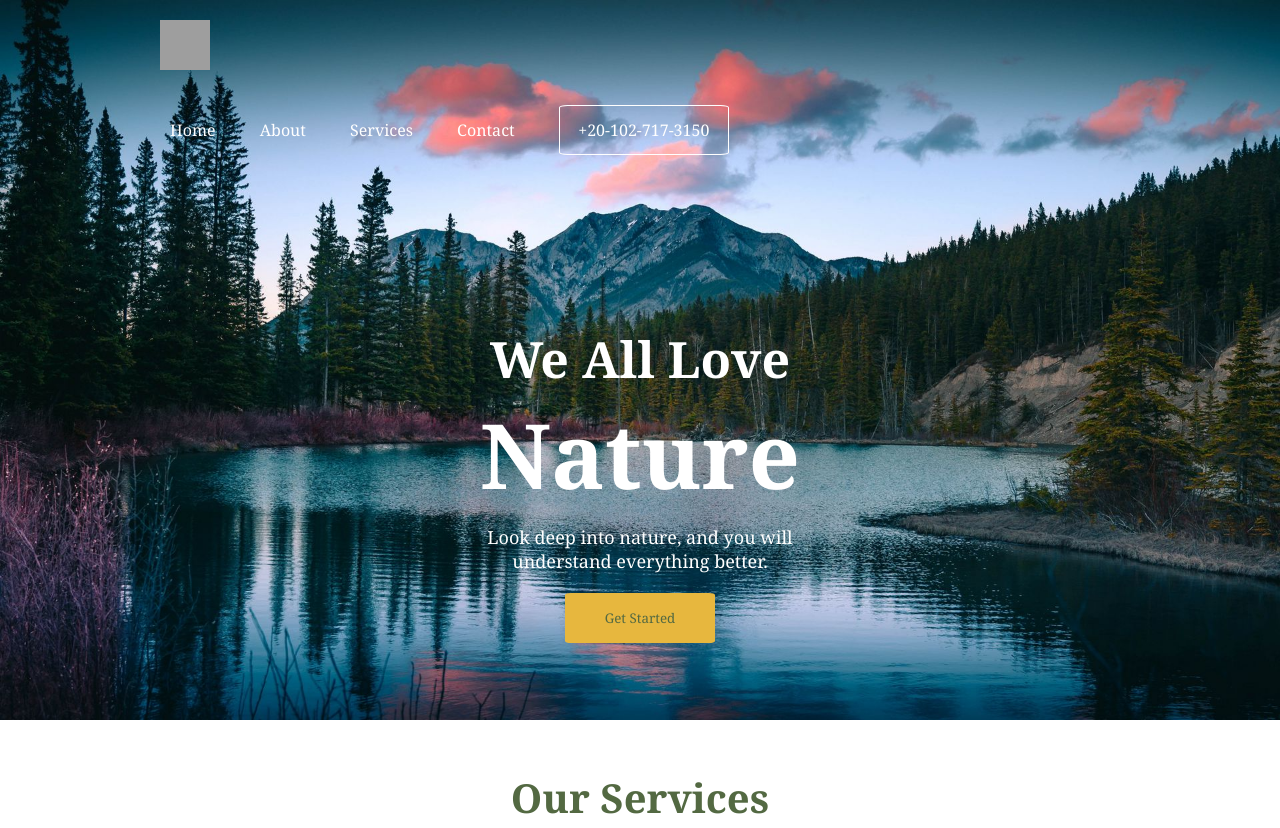
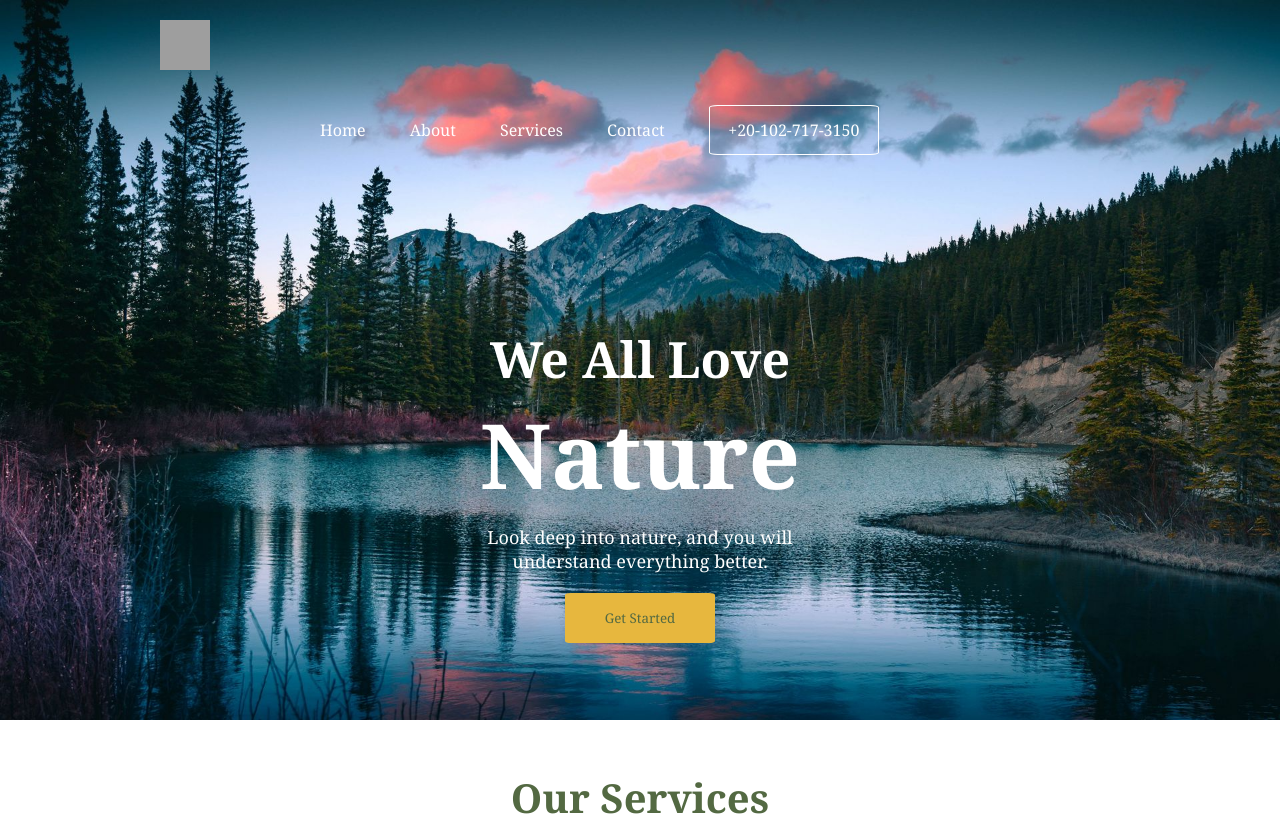
Before and after one commit to abdallah-el-sawy/Instant_Tasks, a plain HTML site: page Instant/FrontEnd/Sessions/Assignment/assignment4/Html/Home.html in a window 1280 px wide. Shown: the top 828 px of the page. Drawn offline with Linux system fonts and the light colour scheme; grey boxes are pictures that could not be loaded.

Commit message:
Update Home.css

```diff
--- a/Instant/FrontEnd/Sessions/Assignment/assignment4/Css/Home.css
+++ b/Instant/FrontEnd/Sessions/Assignment/assignment4/Css/Home.css
@@ -34,7 +34,7 @@
 
 .first-part .navbar .container1 ul{
   vertical-align: top;
-  margin: 30px 0px 0px 150px;
+  margin: 30px 0px 0px 300px;
   list-style: none;
   display: inline-block;
 }
```
